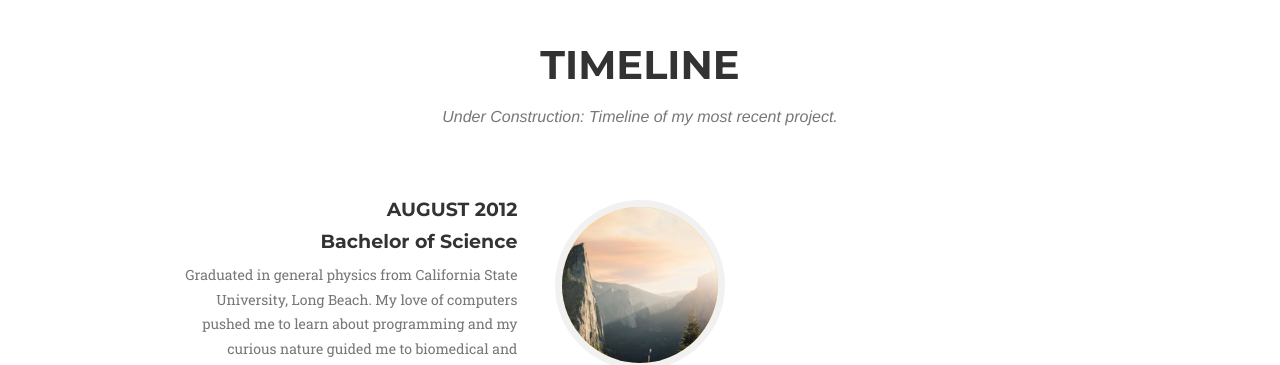
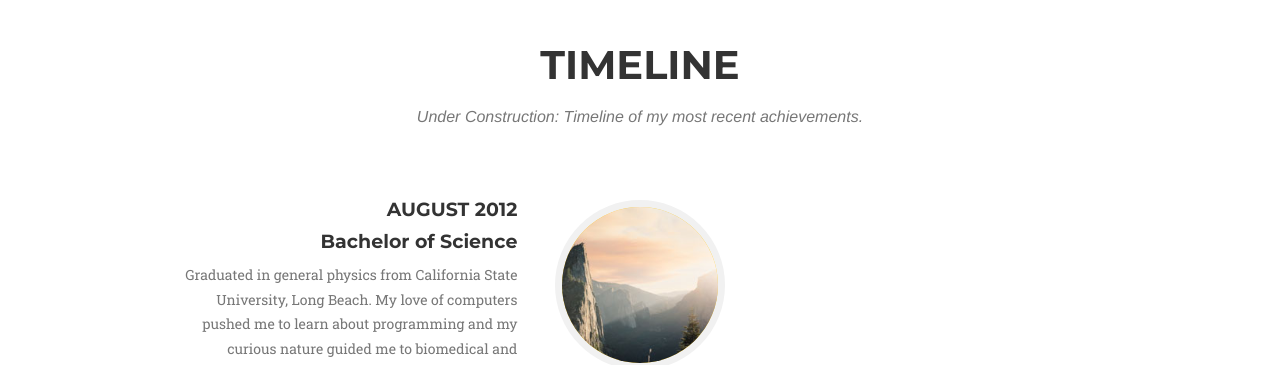
Before and after one commit to LouisDColeman/LouisDColeman.github.io, a Jekyll site: the page built from index.html, in a window 1280 px wide and 900 px high, scrolled down 3553 px. Shown: the part 152-517 px from the top of the window. Built offline with Jekyll 4.4.1, drawn with Linux system fonts in a browser that asks for light colours; some web fonts are replaced.

Commit message:
Minor update to timeline

```diff
--- a/_includes/timeline.html
+++ b/_includes/timeline.html
@@ -4,7 +4,7 @@
             <div class="row">
                 <div class="col-lg-12 text-center">
                     <h2 class="section-heading">Timeline</h2>
-                    <h3 class="section-subheading text-muted">Under Construction: Timeline of my most recent project.</h3>
+                    <h3 class="section-subheading text-muted">Under Construction: Timeline of my most recent achievements.</h3>
                 </div>
             </div>
             <div class="row">
```
